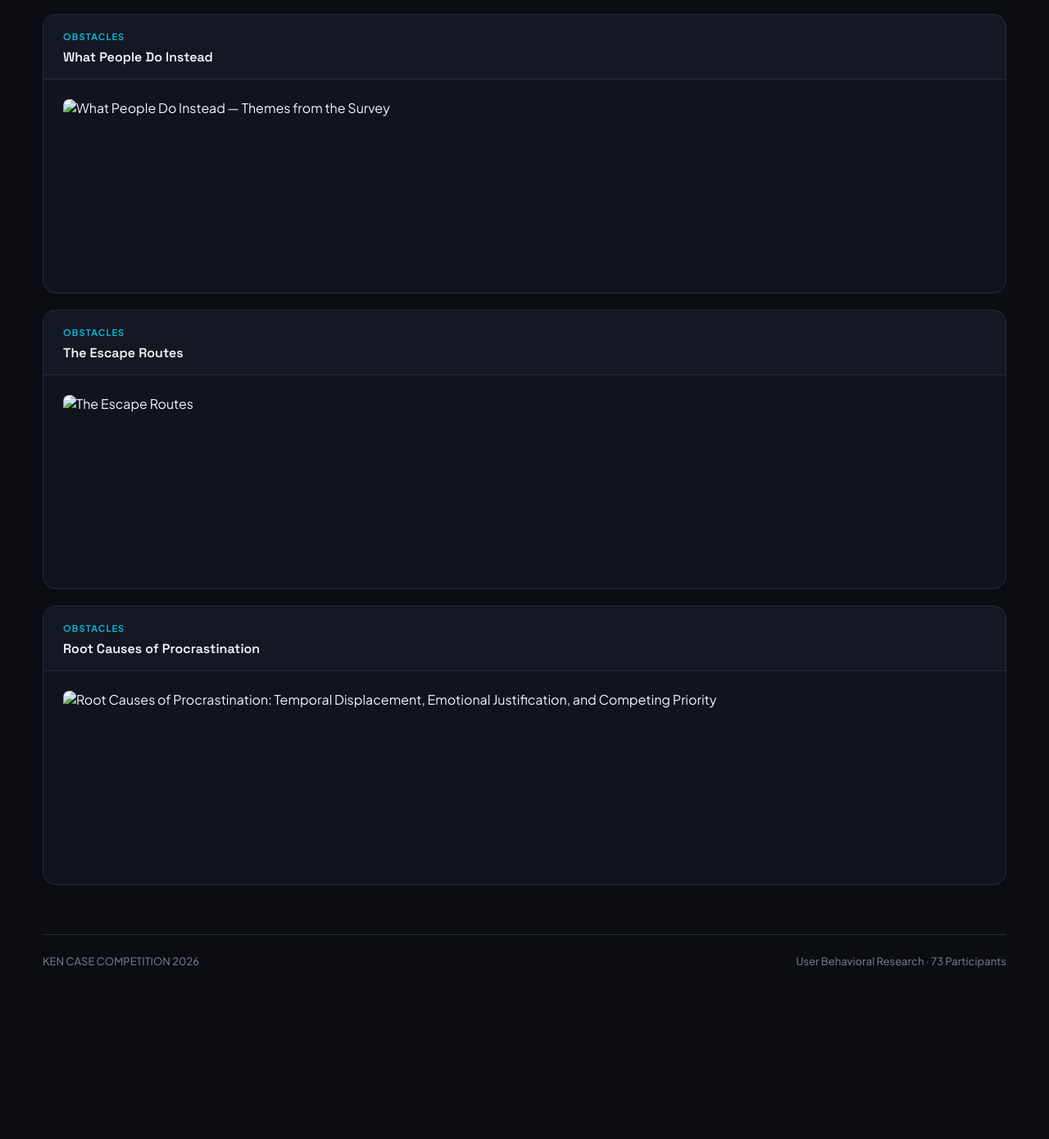
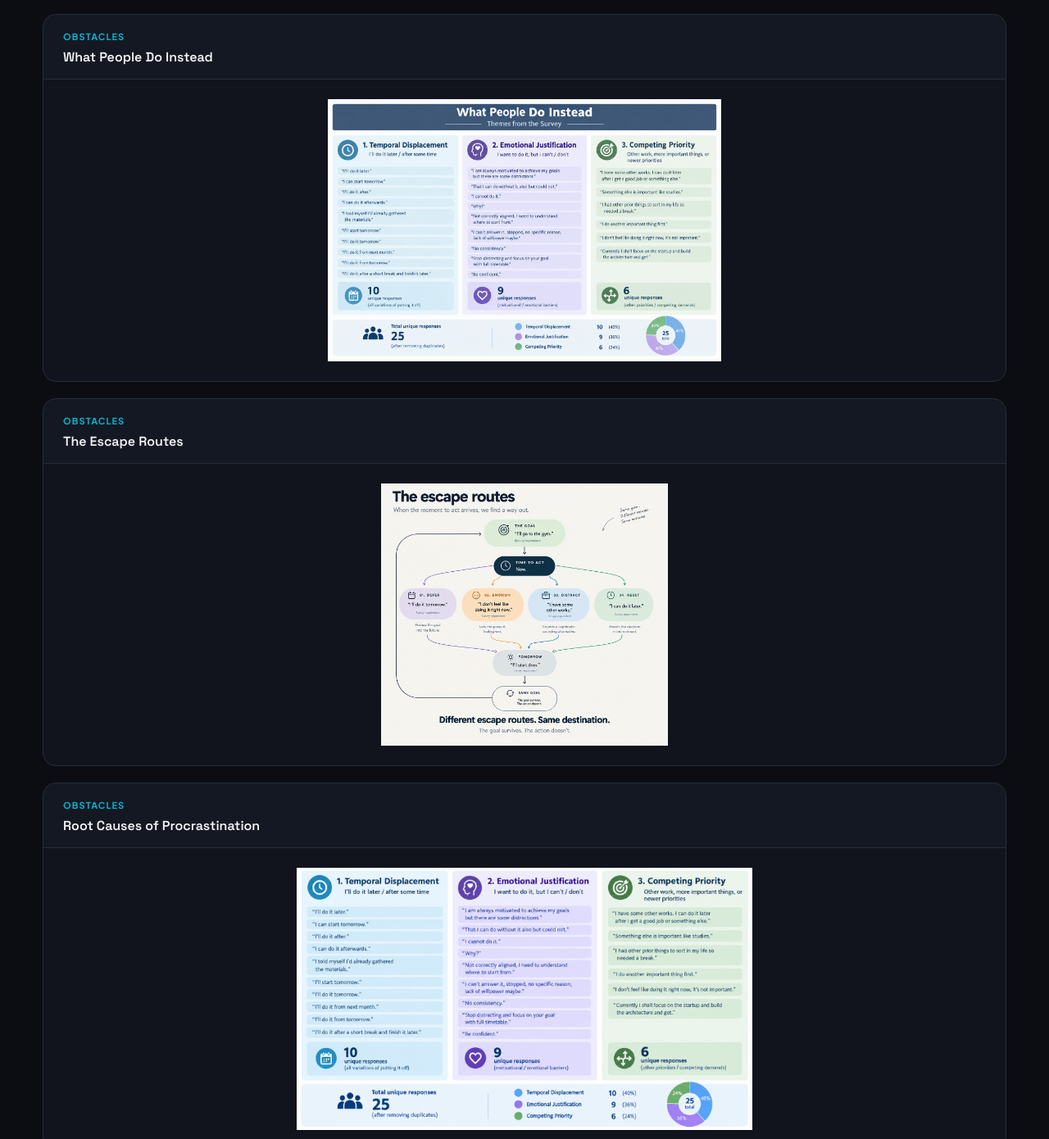
Before and after one commit to charolette-xiome/Ken.ThePrime.dashboard, a plain HTML site: page index.html in a window 1280 px wide. Shown: the part 3272-4662 px from the top of the page at 82% size. Before the commit the page ends 4553 px from the top, so only its background shows below. Drawn offline with Linux system fonts and the light colour scheme.

Commit message:
Update index.html

```diff
--- a/index.html
+++ b/index.html
@@ -585,7 +585,7 @@
             <div class="chart-image-wrapper infographic-wrapper">
 
                 <img
-                    src="./kenimg15.png"
+                    src="./kenimg15.jpg"
                     alt="What People Do Instead — Themes from the Survey"
                     class="chart-image infographic-image"
                 >
@@ -616,7 +616,7 @@
             <div class="chart-image-wrapper infographic-wrapper">
 
                 <img
-                    src="./kenimg16.png"
+                    src="./kenimg16.jpg"
                     alt="The Escape Routes"
                     class="chart-image infographic-image"
                 >
@@ -647,7 +647,7 @@
             <div class="chart-image-wrapper infographic-wrapper">
 
                 <img
-                    src="./kenimg17.png"
+                    src="./kenimg17.jpg"
                     alt="Root Causes of Procrastination: Temporal Displacement, Emotional Justification, and Competing Priority"
                     class="chart-image infographic-image"
                 >
```
